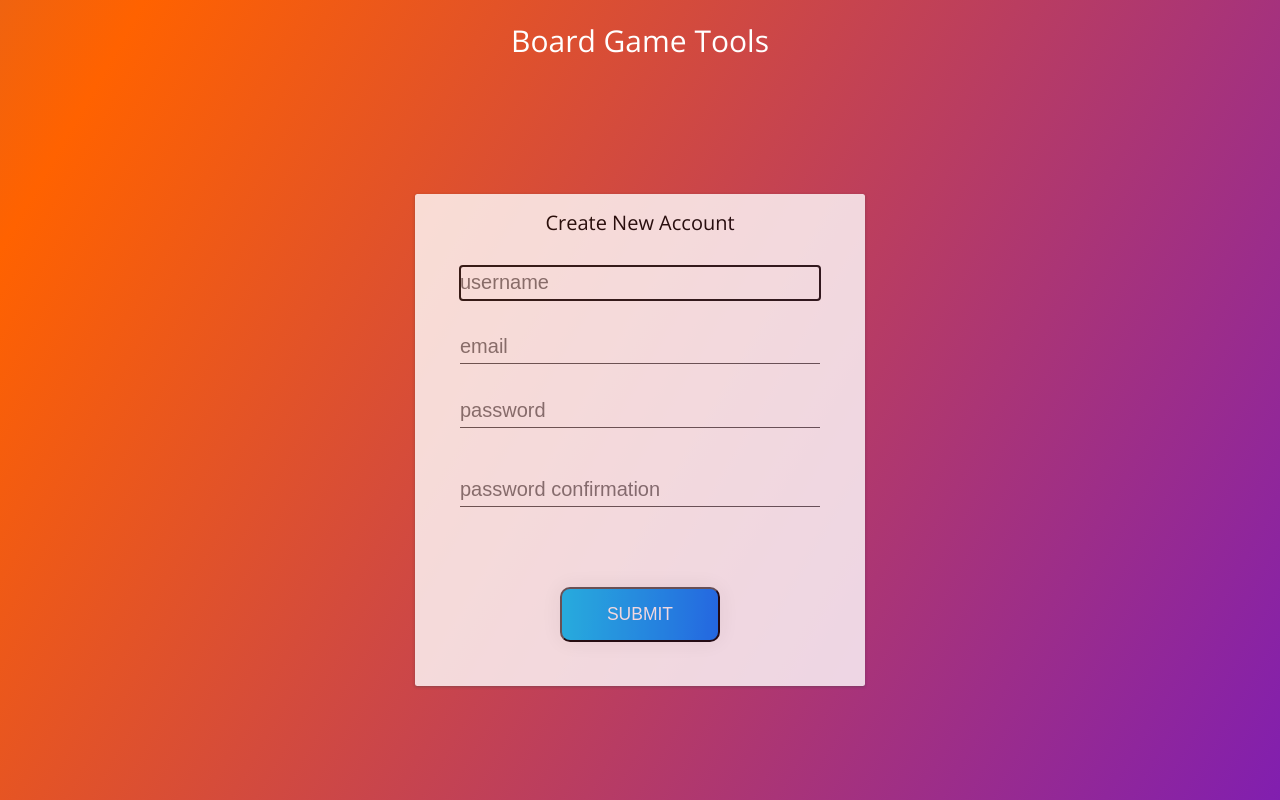
After one commit to Dav-C/board-game-tools, a Django app: page /create-user/ in a window 1280 px wide. The commit adds this page. Run offline with Django 3.2, Linux system fonts and the light colour scheme; some libraries are stand-ins or nearby versions.

Commit message:
users can now create new accounts and logout.

```diff
--- a/bgt_app/forms.py
+++ b/bgt_app/forms.py
@@ -1,4 +1,6 @@
 from django import forms
+from django.contrib.auth.models import User
+from django.contrib.auth.forms import UserCreationForm
 
 from .models import (
     UserProfile,
@@ -13,6 +15,14 @@ from .models import (
     Player,
     GameTimer,
 )
+
+
+class CreateUserForm(UserCreationForm):
+    class Meta:
+        model = User
+        fields = ['username', 'email', 'password1', 'password2']
+
+    username = forms.CharField(max_length=20)
 
 
 class ToolSessionForm(forms.ModelForm):
--- a/bgt_app/urls.py
+++ b/bgt_app/urls.py
@@ -1,6 +1,7 @@
 from django.urls import path
 
 from .views import (
+    CreateUser,
     Login,
     Logout,
     UserHome,
@@ -37,6 +38,8 @@ from .views import (
 )
 
 urlpatterns = [
+    path('create-user/', CreateUser.as_view(), name='create_user'),
+
     path('login/', Login.as_view(), name='login'),
 
     path('logout/', Logout.as_view(), name='logout'),
--- a/bgt_app/views.py
+++ b/bgt_app/views.py
@@ -11,7 +11,7 @@ from django.views.generic import (
     DeleteView
 )
 from django.db.models import Sum
-
+from django.contrib.auth import login, authenticate
 from django.contrib.auth.mixins import (
     LoginRequiredMixin,
     PermissionRequiredMixin,
@@ -31,6 +31,7 @@ from django.contrib.auth.views import LoginView, LogoutView
 from django.views.generic.edit import FormMixin
 
 from .forms import (
+    CreateUserForm,
     ToolSessionForm,
     PlayerForm,
     PlayerScoreForm,
@@ -63,6 +64,26 @@ from .models import (
     UserProfile,
     GameTimer
 )
+
+
+class CreateUser(View):
+    def get(self, request):
+        context = {'create_user_form': CreateUserForm}
+        return render(request, 'bgt_app/create_user.html', context)
+
+    def post(self, request):
+        form = CreateUserForm(request.POST)
+        if form.is_valid():
+            user = form.save()
+            user.refresh_from_db()
+            username = form.cleaned_data.get('username')
+            password = form.cleaned_data.get('password1')
+            user = authenticate(username=username, password=password)
+            login(request, user)
+            return redirect('user_home')
+        else:
+            return render(request, 'bgt_app/create_user.html',
+                          {'create_user_form': form})
 
 
 class Login(LoginView):
--- a/static/css/bgt_app_styles.css
+++ b/static/css/bgt_app_styles.css
@@ -140,6 +140,10 @@ ul {
     top: 30%;
     left: 50%;
     transform: translate(-50%, -50%);
+}
+
+.login-page-messages {
+    display: inline;
 }
 
 .message-box {
@@ -355,9 +359,9 @@ ul {
 
 /*Login Page*/
 
-#LoginPageWrapper{
+.login-page-wrapper {
     display: grid;
-    grid-template-rows: 10vh 80vh 10vh;
+    grid-template-rows: 10vh 90vh;
 
 	background: linear-gradient(-60deg, #4800ff, #ff6200, #0072ff, #00ff8c);
 	background-size: 400% 400%;
@@ -405,10 +409,13 @@ ul {
     display: flex;
     flex-direction: column;
     align-items: center;
-    justify-content: space-around;
-}
-
-#LoginForm {
+}
+
+.login-form-wrapper {
+    margin: auto;
+}
+
+.login-form {
     background-color: #FFFFFF;
     opacity: 80%;
     display:flex;
@@ -417,6 +424,7 @@ ul {
     border-radius: .25rem;
     box-shadow: rgba(60, 64, 67, 0.3) 0 1px 2px 0,
                 rgba(60, 64, 67, 0.15) 0 1px 3px 1px;
+    padding: 0 0 1rem 0;
 }
 
 .login-form-input {
@@ -427,6 +435,10 @@ ul {
     width:80%;
     padding: .5rem 0 .5rem 0;
     margin: 3rem;
+}
+
+.create-user-input {
+    margin: 1.5rem 3rem;
 }
 
 .login-form-btn {
@@ -451,6 +463,51 @@ ul {
     text-decoration: none;
 }
 
+.create-user-link {
+    font-size: 1.75rem;
+}
+
+.create-user-form-wrapper {
+    margin: auto;
+    display: flex;
+    justify-content: center;
+    max-width: 50rem;
+    width: 100%;
+}
+
+.create-new-user-form-title {
+    font-size: 2rem;
+    margin: 1.5rem;
+}
+
+.create-user-form {
+    background-color: #FFFFFF;
+    width: 90%;
+    opacity: 80%;
+    display:flex;
+    flex-direction: column;
+    align-items: center;
+    border-radius: .25rem;
+    box-shadow: rgba(60, 64, 67, 0.3) 0 1px 2px 0,
+                rgba(60, 64, 67, 0.15) 0 1px 3px 1px;
+    padding: 0 0 1rem 0;
+}
+
+.create-user-form-errors-wrapper {
+    display: flex;
+    flex-direction: column;
+    width: 90%;
+}
+
+.create-user-form-field-error {
+    font-size: 1.5rem;
+    background-color: #c00000;
+    color: #FFFFFF;
+    margin: .25rem;
+    padding: .5rem;
+    border-radius: .25rem;
+}
+
 /*User Home Page*/
 
 #UserHomeWrapper {
@@ -471,6 +528,13 @@ ul {
     padding: .25rem;
 }
 
+.logout-link {
+    font-size: 2rem;
+    margin: 0 0 0 2rem;
+    color: mintcream;
+
+}
+
 .user-home-body {
     display:flex;
     flex-direction: column;
@@ -478,7 +542,7 @@ ul {
 }
 
 .tool-session-link-box {
-    background-color: #FFFFFF;
+    background-color: mintcream;
     display:flex;
     flex-direction: column;
     align-items: center;
@@ -505,11 +569,11 @@ ul {
                 rgba(0, 0, 0, 0.3) 0 18px 36px -18px inset;
 }
 
-#OpenCreateToolSessionModalBtn {
+.open-create-tool-session-modal-btn {
     display: inline-flex;
     align-items: center;
     justify-content: space-around;
-    color: #FFFFFF;
+    color: mintcream;
     background-color: transparent;
     border: 2px solid #FFFFFF;
     border-radius: .25rem;
@@ -533,7 +597,7 @@ ul {
     padding: 4rem 1rem;
     width: 90%;
     border-radius: .25rem;
-    background-color: #e2e2e2;
+    background-color: mintcream;
     box-shadow: rgb(38, 57, 77) 0 20px 30px -10px;
     opacity: 0;
     transition: opacity 0.3s;
--- /dev/null
+++ b/templates/bgt_app/create_user.html
@@ -0,0 +1,52 @@
+{% extends 'base.html' %}
+{% load static %}
+{% load widget_tweaks %}
+
+{% block page_content %}
+
+<div id="LoginPageWrapper" class="login-page-wrapper">
+    <div class="login-header">
+        <span class="login-header-text">Board Game Tools</span>
+    </div>
+    <div class="login-body">
+        <div id="createUserFormWrapper" class="create-user-form-wrapper">
+            <form action="{% url 'create_user' %}"
+                  method="post" id=createUserForm class="create-user-form">
+                {% csrf_token %}
+                <span class="create-new-user-form-title">Create New Account</span>
+                <input type="text" name="username" maxlength="20" autofocus="" autocomplete="username"
+                       id="id_username" class="login-form-input create-user-input" required="" placeholder="username">
+
+                <input type="email" name="email" maxlength="254" autocomplete="email"
+                       id="id_email" class="login-form-input create-user-input" placeholder="email">
+
+                <input type="password" name="password1" autocomplete="new-password"
+                       id="id_password1" class="login-form-input create-user-input" required="" placeholder="password">
+
+                <input type="password" name="password2" autocomplete="new-password"
+                       id="id_password2" class="login-form-input" required="" placeholder="password confirmation">
+
+                <div class="create-user-form-errors-wrapper create-user-input">
+                    {% for field in create_user_form %}
+                        {% for error in field.errors %}
+                            <span class="create-user-form-field-error">{{ error }}</span>
+                        {% endfor %}
+                    {% endfor %}
+                </div>
+                <button type="submit" class="login-form-btn"
+                        style="opacity: 1 !important;">submit
+                </button>
+                <input type="hidden" name="next" value="{{ next }}">
+                <br />
+            </form>
+        </div>
+    </div>
+
+    <div class="login-footer">
+    </div>
+
+</div>
+
+
+
+{% endblock page_content %}
--- a/templates/bgt_app/tool_session_detail.html
+++ b/templates/bgt_app/tool_session_detail.html
@@ -16,8 +16,8 @@
         <div id="ToolSelectionMenuCover"></div>
 {# row of buttons for adding new tools #}
         <div class="add-tools-btn-row">
+            <a href="{% url 'user_home' %}">Go Back</a>
             <button id="createPlayerOpenFormBtn" class="add-tool-button">+ Player</button>
-{#            <button id="" class="add-tool-button">Unknown?</button>#}
             <button id="AddHpTrackerOpenFormBtn" class="add-tool-button">+ Hp Tracker</button>
             <button id="AddDieGroupOpenFormBtn" class="add-tool-button">+ Dice</button>
         </div>
```
Also changed, not shown: bgt_app/models.py (+9 -0 lines), templates/bgt_app/login.html (+23 -8 lines), templates/bgt_app/user_home.html (+4 -4 lines).
